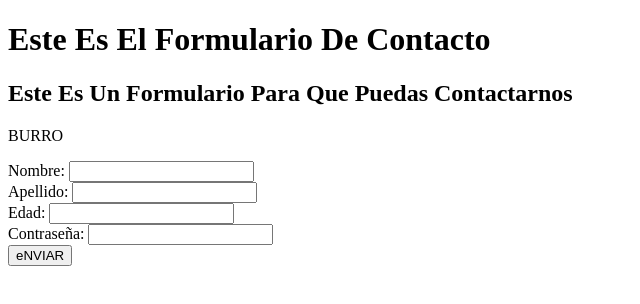
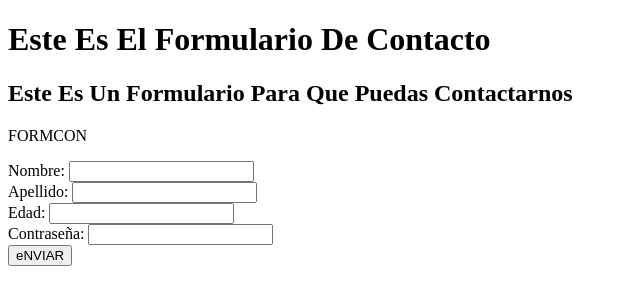
Before and after one commit to OAPadillaHerrera/HTML-HOMEWORK, a plain HTML site: page contacto.html in a window 1280 px wide. Shown: the full height of the page, 0-640 px from the left. Drawn offline with Linux system fonts and the light colour scheme.

Commit message:
Update contacto.html

```diff
--- a/contacto.html
+++ b/contacto.html
@@ -24,7 +24,7 @@
 
             <p>
 
-                BURRO
+                FORMCON
 
             </p>
 
```
